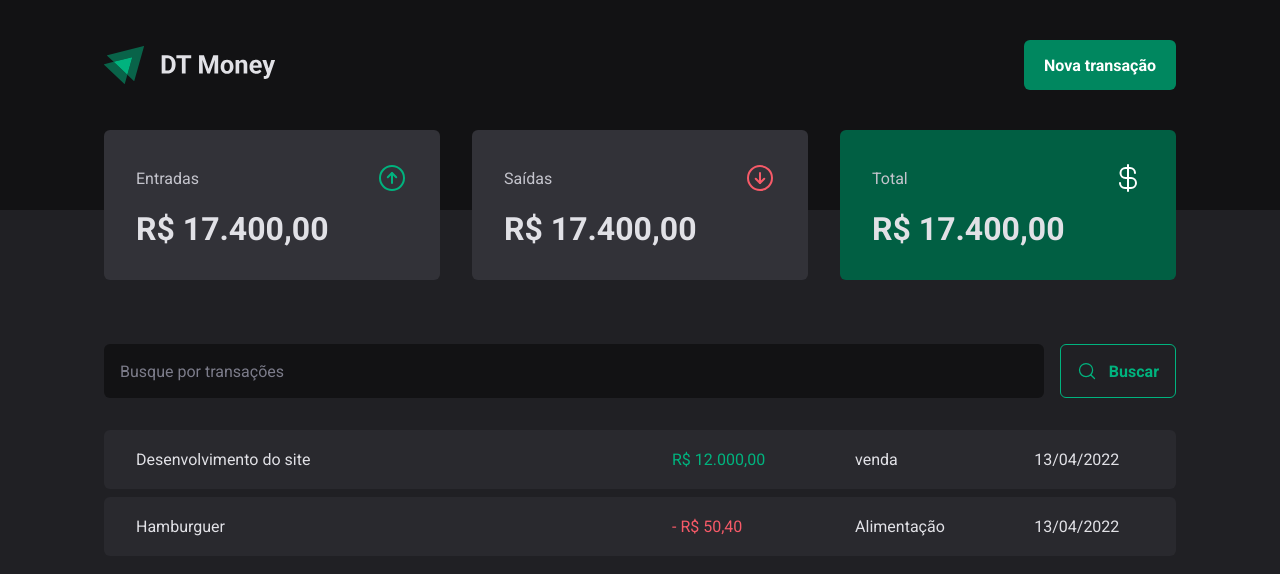
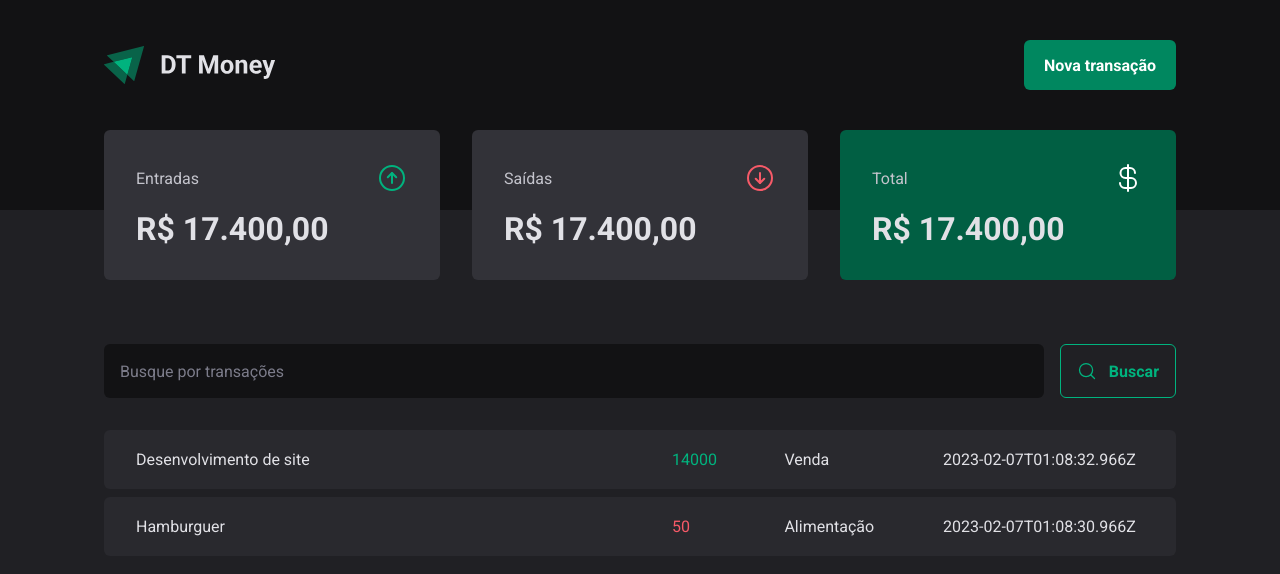
Before and after one commit to lucasmbrute2/account-money, a React (Vite) app: page / in a window 1280 px wide. Shown: the top 574 px of the page. Built offline with nearby package versions, Linux system fonts and the light colour scheme; data requests are answered from the project's data file.

Commit message:
feat: fetching server.json API

```diff
--- a/src/pages/Transactions/index.tsx
+++ b/src/pages/Transactions/index.tsx
@@ -1,3 +1,4 @@
+import { useEffect, useState } from "react";
 import { Header } from "../../components/Header";
 import { Summary } from "../../components/Summary";
 import { SearchForm } from "./components/SearchForm";
@@ -7,7 +8,28 @@
     TransactionsContainer,
 } from "./styles";
 
+interface Transaction {
+    id: number;
+    description: string;
+    type: "income" | "outcome";
+    category: string;
+    price: number;
+    createdAt: Date;
+}
+
 export function Transactions() {
+    const [transactionsList, setTransactionsList] = useState<Transaction[]>([]);
+
+    async function getTransactions() {
+        const res = await fetch("http://localhost:3000/transactions");
+        const payload = await res.json();
+        setTransactionsList(payload);
+    }
+
+    useEffect(() => {
+        getTransactions();
+    }, []);
+
     return (
         <div>
             <Header />
@@ -17,26 +39,18 @@
                 <SearchForm />
                 <TransacationsTable>
                     <tbody>
-                        <tr>
-                            <td width="50%">Desenvolvimento do site</td>
-                            <td>
-                                <PriceHightlight variant="income">
-                                    R$ 12.000,00
-                                </PriceHightlight>
-                            </td>
-                            <td>venda</td>
-                            <td>13/04/2022</td>
-                        </tr>
-                        <tr>
-                            <td width="50%">Hamburguer</td>
-                            <td>
-                                <PriceHightlight variant="outcome">
-                                    - R$ 50,40
-                                </PriceHightlight>
-                            </td>
-                            <td>Alimentação</td>
-                            <td>13/04/2022</td>
-                        </tr>
+                        {transactionsList.map((transaction) => (
+                            <tr key={transaction.id}>
+                                <td width="50%">{transaction.description}</td>
+                                <td>
+                                    <PriceHightlight variant={transaction.type}>
+                                        {transaction.price}
+                                    </PriceHightlight>
+                                </td>
+                                <td>{transaction.category}</td>
+                                <td>{transaction.createdAt}</td>
+                            </tr>
+                        ))}
                     </tbody>
                 </TransacationsTable>
             </TransactionsContainer>
```
